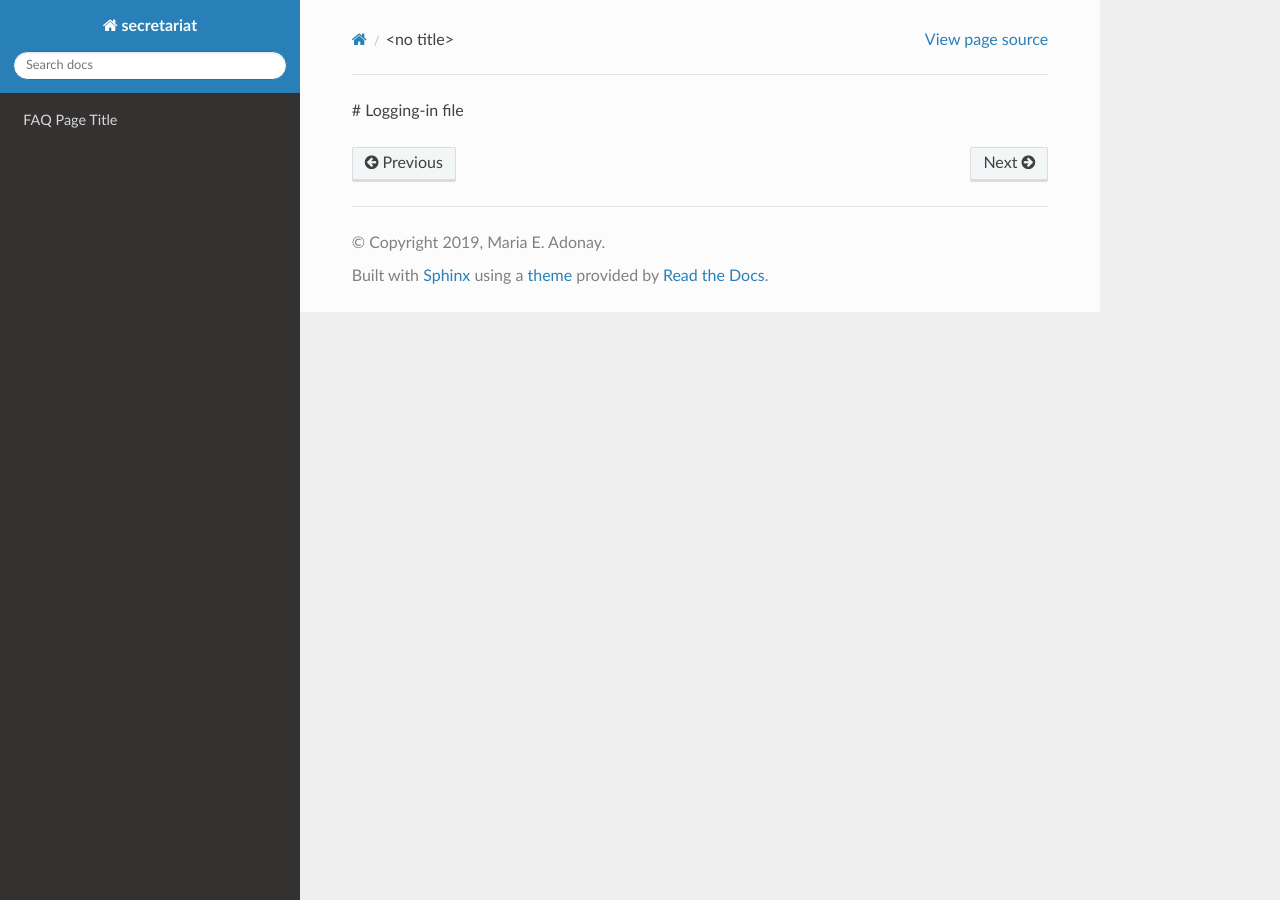
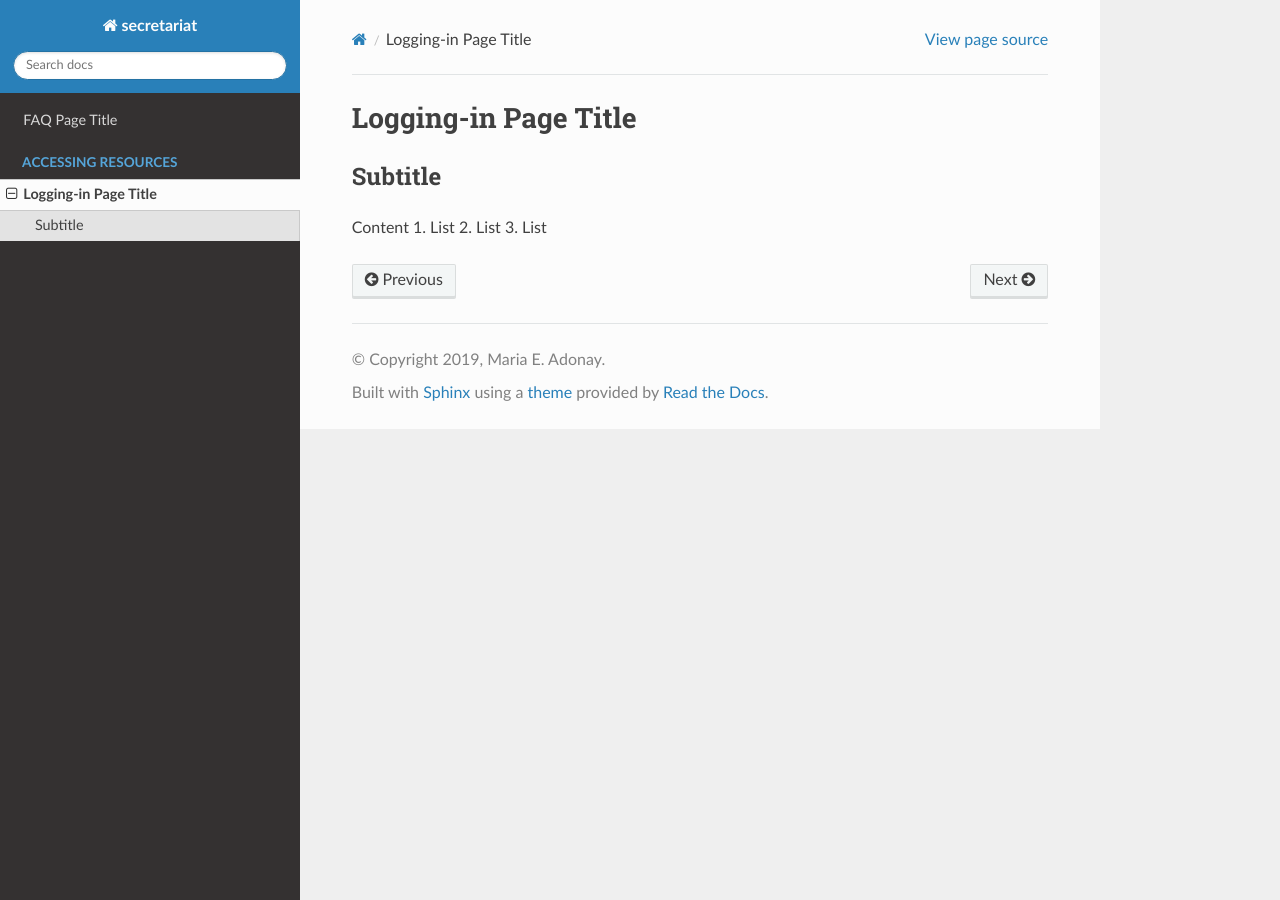
Before and after one commit to amalgamaria/secretariat, a Sphinx documentation site: the page built from docs/access/logging-in.rst, in a window 1280 px wide. Built offline with Sphinx 7.4.7 and the Read the Docs theme 2.0.0, drawn with Linux system fonts in a browser that asks for light colours.

Commit message:
Update logging-in file

```diff
--- a/docs/access/logging-in.rst
+++ b/docs/access/logging-in.rst
@@ -1 +1,10 @@
-# Logging-in file
+Logging-in Page Title
+=====================
+
+Subtitle
+********
+
+Content
+1.	List
+2.	List
+3.	List
```
